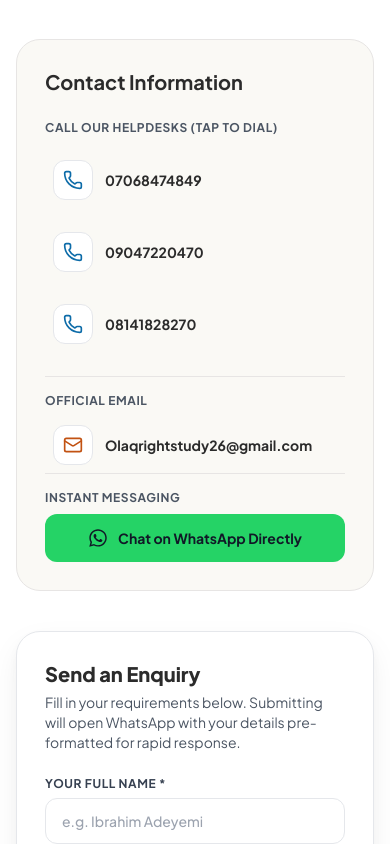
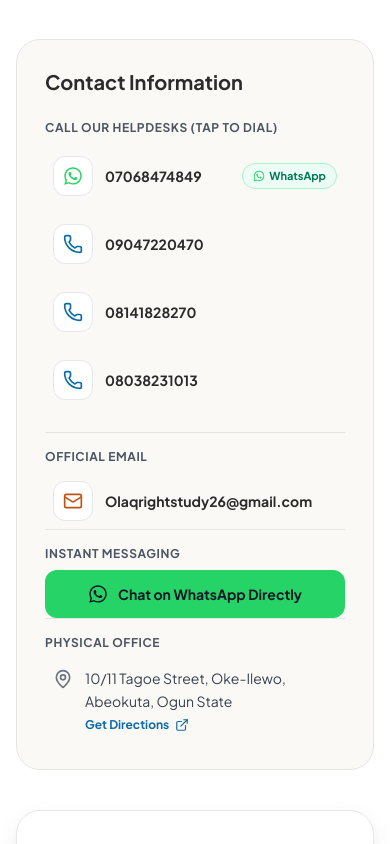
Before and after one commit to hafidhdark-cmyk/StudyRight, a React (Vite) app: page / in a window 390 px wide. Shown: the part 7720-8564 px from the top of the page. Built offline with nearby package versions, Linux system fonts and the light colour scheme.

Commit message:
Add address and fourth phone number

```diff
--- a/src/components/Contact.jsx
+++ b/src/components/Contact.jsx
@@ -67,22 +67,37 @@ export default function Contact() {
               </h3>
 
               {/* Tap to Call Phones */}
-              <div className="space-y-4 mb-6">
+              <div className="space-y-3 mb-6">
                 <div className="text-xs font-bold uppercase tracking-wider text-gray-600">
                   Call Our Helpdesks (Tap to dial)
                 </div>
-                {content.phones.map((phone, idx) => (
+                {content.phones.map((phone, idx) => {
+                  const isWhatsApp = phone === '07068474849';
+                  return (
                     <a
                       key={idx}
                       href={`tel:${phone}`}
-                    className="flex items-center gap-3 text-sm sm:text-base font-bold text-[#2B2B2B] hover:text-[#0C6BA8] transition-colors group p-2 rounded-xl hover:bg-white"
+                      className="flex items-center justify-between gap-3 text-sm sm:text-base font-bold text-[#2B2B2B] hover:text-[#0C6BA8] transition-colors group p-2 rounded-xl hover:bg-white"
                     >
-                    <div className="w-10 h-10 rounded-xl bg-white border border-gray-200 flex items-center justify-center text-[#0C6BA8] group-hover:bg-[#0C6BA8] group-hover:text-white transition-colors">
+                      <div className="flex items-center gap-3 min-w-0">
+                        <div className="w-10 h-10 rounded-xl bg-white border border-gray-200 flex items-center justify-center text-[#0C6BA8] group-hover:bg-[#0C6BA8] group-hover:text-white transition-colors shrink-0">
+                          {isWhatsApp ? (
+                            <WhatsAppIcon className="w-5 h-5 text-[#25D366] group-hover:text-white" />
+                          ) : (
                             <Icon name="Phone" className="w-5 h-5" />
+                          )}
                         </div>
-                    <span>{phone}</span>
+                        <span className="truncate">{phone}</span>
+                      </div>
+                      {isWhatsApp && (
+                        <span className="inline-flex items-center gap-1 text-[11px] font-bold px-2.5 py-0.5 rounded-full bg-emerald-50 text-emerald-700 border border-emerald-200 shrink-0">
+                          <WhatsAppIcon className="w-3 h-3 text-[#25D366]" />
+                          <span>WhatsApp</span>
+                        </span>
+                      )}
                     </a>
-                ))}
+                  );
+                })}
               </div>
 
               {/* Email Address */}
@@ -129,7 +144,18 @@ export default function Contact() {
                   </div>
                   <div className="flex items-start gap-3 p-2 text-sm text-gray-700">
                     <Icon name="MapPin" className="w-5 h-5 text-gray-500 shrink-0 mt-0.5" />
-                    <span>{content.address}</span>
+                    <div className="space-y-1">
+                      <span className="block leading-relaxed">{content.address}</span>
+                      <a
+                        href={`https://www.google.com/maps/search/?api=1&query=${encodeURIComponent(content.address)}`}
+                        target="_blank"
+                        rel="noopener noreferrer"
+                        className="inline-flex items-center gap-1.5 text-xs font-bold text-[#0C6BA8] hover:text-[#095281] hover:underline"
+                      >
+                        <span>Get Directions</span>
+                        <Icon name="ExternalLink" className="w-3.5 h-3.5" />
+                      </a>
+                    </div>
                   </div>
                 </div>
               )}
--- a/src/components/Footer.jsx
+++ b/src/components/Footer.jsx
@@ -2,6 +2,7 @@ import React from 'react';
 import { content } from '../content';
 import { buildWhatsAppLink } from '../utils/whatsapp';
 import WhatsAppIcon from './WhatsAppIcon';
+import Icon from './Icon';
 
 export default function Footer() {
   const footerWhatsAppMsg = `Hello ${content.businessName}, I am contacting you from your website footer.`;
@@ -67,10 +68,59 @@ export default function Footer() {
             <p className="text-xs text-gray-400">
               Partnering on transportation, logistics, and hire-purchase financing ({content.partner.regNumber}).
             </p>
-            <div className="pt-2 text-xs text-gray-300 space-y-2">
-              <div>Email: {content.email}</div>
-              <div>Direct: {content.phones.join(' • ')}</div>
+            <div className="pt-2 text-xs text-gray-300 space-y-3">
               <div>
+                <span className="text-gray-400">Email:</span>{' '}
+                <a href={`mailto:${content.email}`} className="text-gray-200 hover:text-[#FFD92E] transition-colors">
+                  {content.email}
+                </a>
+              </div>
+
+              <div>
+                <span className="text-gray-400 block mb-1">Direct Lines (Tap to call):</span>
+                <div className="flex flex-wrap items-center gap-x-3 gap-y-1.5">
+                  {content.phones.map((phone, idx) => {
+                    const isWhatsApp = phone === '07068474849';
+                    return (
+                      <span key={idx} className="inline-flex items-center gap-1.5">
+                        <a
+                          href={`tel:${phone}`}
+                          className="inline-flex items-center gap-1 text-gray-200 hover:text-[#FFD92E] font-medium transition-colors"
+                        >
+                          {isWhatsApp && <WhatsAppIcon className="w-3.5 h-3.5 text-[#25D366]" />}
+                          <span>{phone}</span>
+                          {isWhatsApp && <span className="text-[10px] text-[#25D366] font-bold">(WhatsApp)</span>}
+                        </a>
+                        {idx < content.phones.length - 1 && (
+                          <span className="text-gray-600 select-none">•</span>
+                        )}
+                      </span>
+                    );
+                  })}
+                </div>
+              </div>
+
+              {content.address && (
+                <div className="pt-2 border-t border-white/10 space-y-1">
+                  <div className="flex items-start gap-2 text-gray-300">
+                    <Icon name="MapPin" className="w-4 h-4 text-gray-400 shrink-0 mt-0.5" />
+                    <div>
+                      <p className="leading-relaxed">{content.address}</p>
+                      <a
+                        href={`https://www.google.com/maps/search/?api=1&query=${encodeURIComponent(content.address)}`}
+                        target="_blank"
+                        rel="noopener noreferrer"
+                        className="inline-flex items-center gap-1 text-[#FFD92E] hover:underline font-semibold mt-1"
+                      >
+                        <span>Get Directions</span>
+                        <Icon name="ExternalLink" className="w-3 h-3" />
+                      </a>
+                    </div>
+                  </div>
+                </div>
+              )}
+
+              <div className="pt-1">
                 <a
                   href={buildWhatsAppLink(content.whatsappNumber, footerWhatsAppMsg)}
                   target="_blank"
--- a/src/content.js
+++ b/src/content.js
@@ -13,7 +13,7 @@ export const content = {
     "Study abroad, Hajj and Umrah, travel planning, business consulting and flexible tricycle ownership, all in one place.",
 
   // Contact details
-  phones: ["07068474849", "09047220470", "08141828270"],
+  phones: ["07068474849", "09047220470", "08141828270", "08038231013"],
   whatsappNumber: "2347068474849", // international format, no plus sign
   email: "Olaqrightstudy26@gmail.com",
 
@@ -27,8 +27,8 @@ export const content = {
     description: "Transportation • Logistics • General Merchandise • Business Services",
   },
 
-  // TODO client: provide physical office address (e.g. city, state, street)
-  address: "", // TODO client
+  // Physical office address
+  address: "10/11 Tagoe Street, Oke-Ilewo, Abeokuta, Ogun State", // CONFIRM with client whether it is "10/11" or "1O/11"
 
   // TODO client: provide official social media handles/links
   socials: {
```
Also changed, not shown: 1 other file (tests, documents, lock files or other folders). Lines whose indentation alone changed are shown as unchanged.
